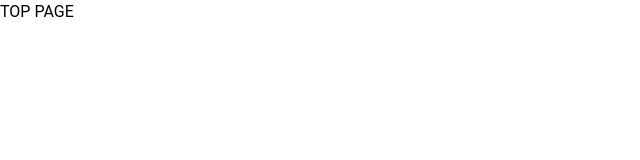
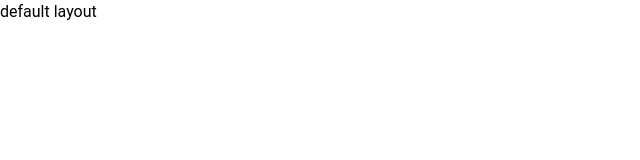
Before and after one commit to naitoyuma7110/RpgGame, a Nuxt app: page / in a window 1280 px wide. Shown: the top 160 px of the page, without its empty margins (0-640 px from the left). Built offline with nearby package versions, Linux system fonts and the light colour scheme.

Commit message:
NuxtLayoutお試し

```diff
--- a/app.vue
+++ b/app.vue
@@ -1,9 +1,10 @@
 <script setup lang="ts">
+const layout = 'default'
 
 </script>
 
 <template>
-
-  <NuxtPage />
-
+  <NuxtLayout :name="layout">
+    <NuxtPage />
+  </NuxtLayout>
 </template>
--- /dev/null
+++ b/layouts/default.vue
@@ -0,0 +1,9 @@
+<script setup lang="ts">
+
+</script>
+
+<template>
+  <div>
+    default layout
+  </div>
+</template>
```
